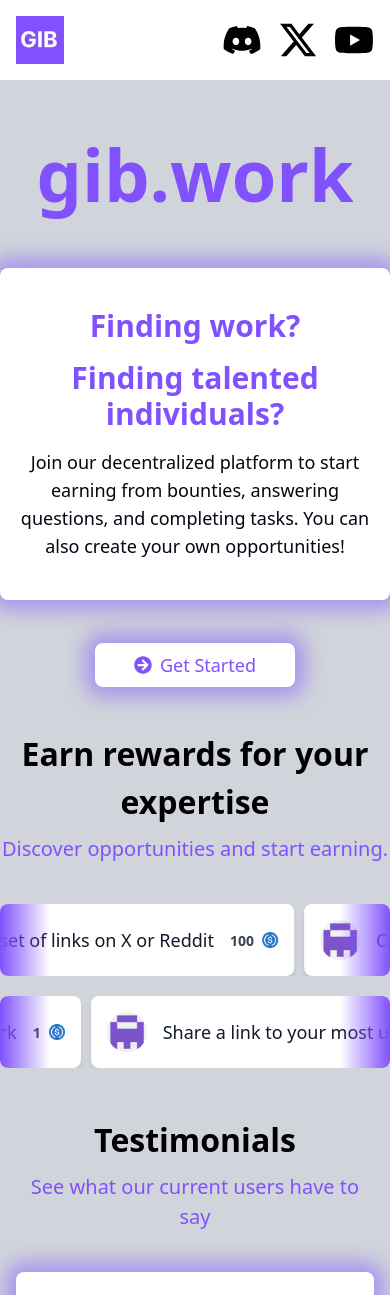
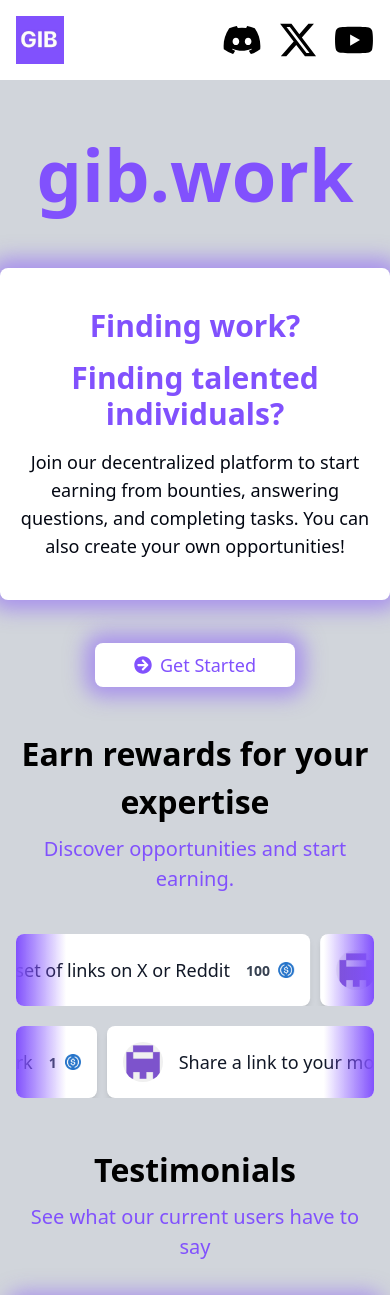
Before and after one commit to zsh28/gib-work-landing-page, a React (Vite) app: page / in a window 390 px wide. Shown: the top 1295 px of the page. Built offline with nearby package versions, Linux system fonts and the light colour scheme.

Commit message:
Update styling in Experience and Partners components

```diff
--- a/src/Components/Experience.jsx
+++ b/src/Components/Experience.jsx
@@ -5,8 +5,8 @@ import Marquee from "react-fast-marquee";
 
 const Experience = () => {
   return (
-    <div>
-      <div className="flex flex-col justify-center items-center text-center mt-10 mb-10">
+    <div className="px-4 sm:px-6 md:px-8">
+      <div className="flex flex-col justify-center items-center text-center mt-10 mb-10 mx-auto">
         <div className="text-black font-bold text-[32px] mb-2">
           Earn rewards for your expertise
         </div>
@@ -66,4 +66,5 @@ const Experience = () => {
   );
 };
 
+
 export default Experience;
--- a/src/Components/Partners.jsx
+++ b/src/Components/Partners.jsx
@@ -20,9 +20,8 @@ const customIcons = [
 
 const Partners = () => {
     return (
-    <div className="py-12 max-w-[1200px] w-full h-auto justify-center items-center text-center mx-auto px-4">
+      <div className="py-12 max-w-[1200px] w-full h-auto justify-center items-center text-center mx-auto px-4 sm:px-6 md:px-8">
         <h2 className="text-black font-bold text-[32px] mb-10 text-center">Trusted By</h2>
-      {/* Marquee for left to right scrolling */}
         <Marquee
           direction="right"
           speed={50}
@@ -49,7 +48,6 @@ const Partners = () => {
         </Marquee>
 
         <div className="mt-5">
-        {/* Marquee for right to left scrolling */}
           <Marquee
             direction="left"
             speed={50}
@@ -79,4 +77,5 @@ const Partners = () => {
     );
   };
 
+
 export default Partners;
```
Lines whose indentation alone changed are shown as unchanged.
